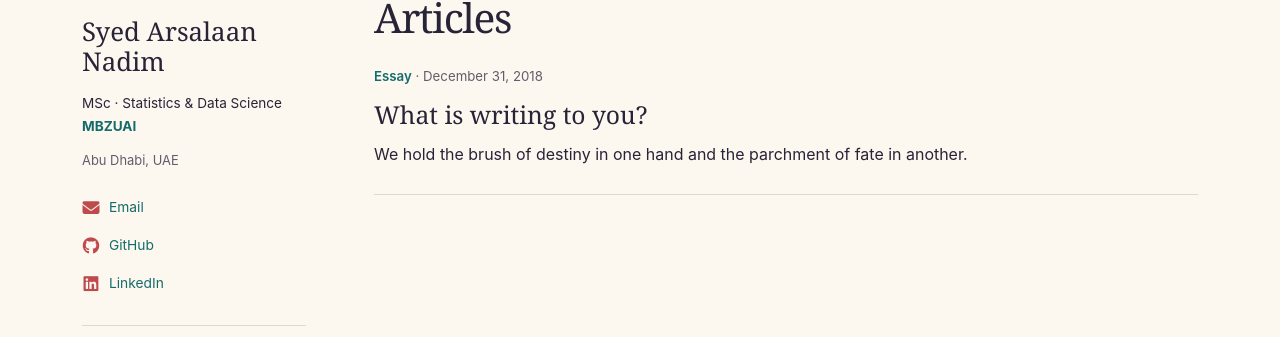
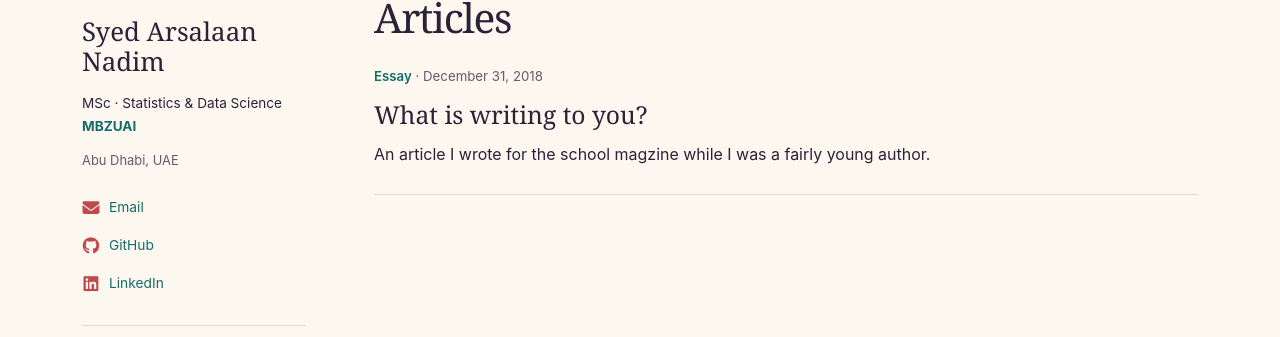
Before and after one commit to OrionXV/OrionXV.github.io, a Jekyll site: the page built from _pages/articles.html, in a window 1280 px wide and 966 px high. Shown: the part 413-750 px from the top of the window. Built offline with Jekyll 4.4.1, drawn with Linux system fonts in a browser that asks for light colours.

Commit message:
Message fix

```diff
--- a/_articles/what_is_writing.md
+++ b/_articles/what_is_writing.md
@@ -2,7 +2,7 @@
 title: "What is writing to you?"
 date: 2018-12-31
 category: Essay
-summary: "We hold the brush of destiny in one hand and the parchment of fate in another."
+summary: "An article I wrote for the school magzine while I was a fairly young author."
 published: true
 ---
 
```
